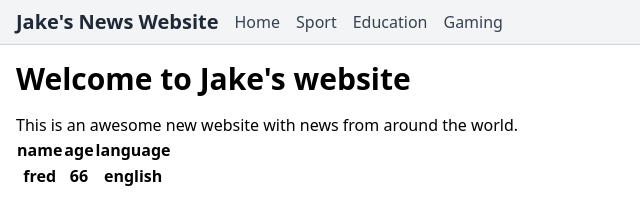
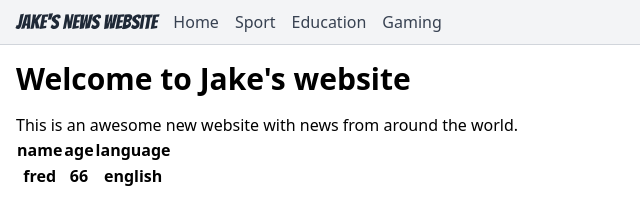
Before and after one commit to JAARJACH/IWD-Project_s325585, a plain HTML site: page index.html in a window 1280 px wide. Shown: the whole page, without its empty margins (0-640 px from the left). Drawn offline with nearby package versions, Linux system fonts and the light colour scheme.

Commit message:
adding styles into the class

```diff
--- a/CSS/styles.css
+++ b/CSS/styles.css
@@ -1,3 +1,5 @@
 nav .brand-link {
-
+    font-family: "Bangers", system-ui;
+    font-weight: 400;
+    font-style: normal;
 }
--- a/index.html
+++ b/index.html
@@ -14,7 +14,7 @@
     <body>
         <nav class="bg-gray-100 border-b border-gray-300">
             <div class="container mx-auto px-4 flex items-center gap-4 py-2">
-                <a class="text-xl font-semibold text-gray-800" href="index.html">Jake's News Website</a>
+                <a class="text-xl font-semibold text-gray-800 brand-link" href="index.html">Jake's News Website</a>
                 <div class="hidden md:block" id="navbarNav">
                 <ul class="flex flex-col md:flex-row gap-2 md:gap-4">
                     <li>
```
